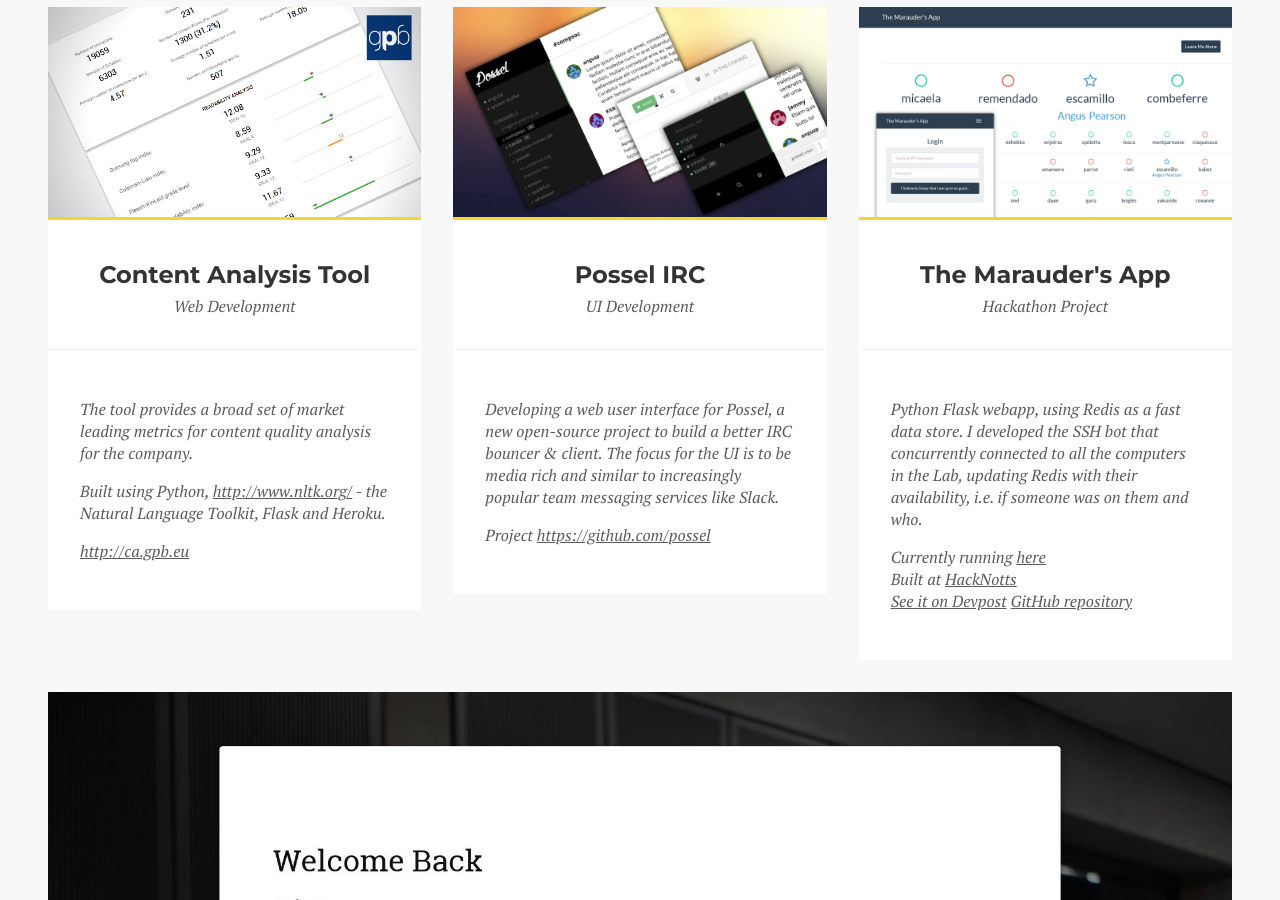
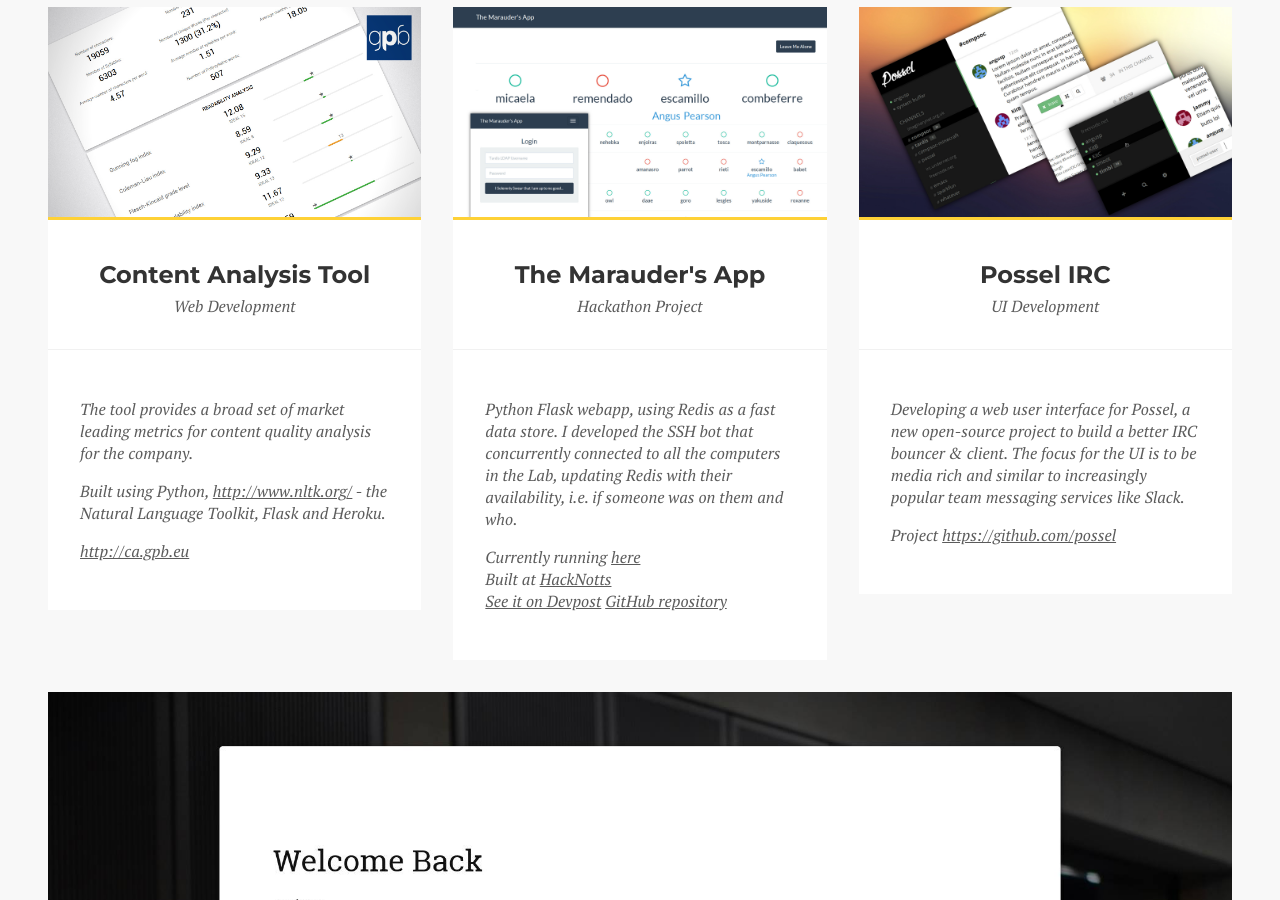
Before and after one commit to AngusP/AngusP.github.io, a Jekyll site: the page built from index.html, in a window 1280 px wide and 900 px high, scrolled down 1162 px. Built offline with Jekyll 4.4.1, drawn with Linux system fonts in a browser that asks for light colours; nearby versions of some CDN libraries; the list of posts is cut into pages by our own code.

Commit message:
Sort, pls?

```diff
--- a/index.html
+++ b/index.html
@@ -62,7 +62,7 @@
       </a>
     </div>
 
-    {% for project in site.projects | sort 'date' %}
+    {% for project in site.projects | sort 'published' %}
 
     {% cycle '<div class="row">', '', '' %}
 
```
Also changed, not shown: _projects/gpb-ca.md (+1 -1 lines), _projects/mapp.md (+1 -1 lines), _projects/possel.md (+1 -1 lines), _projects/rise-face-detect.md (+1 -1 lines).
